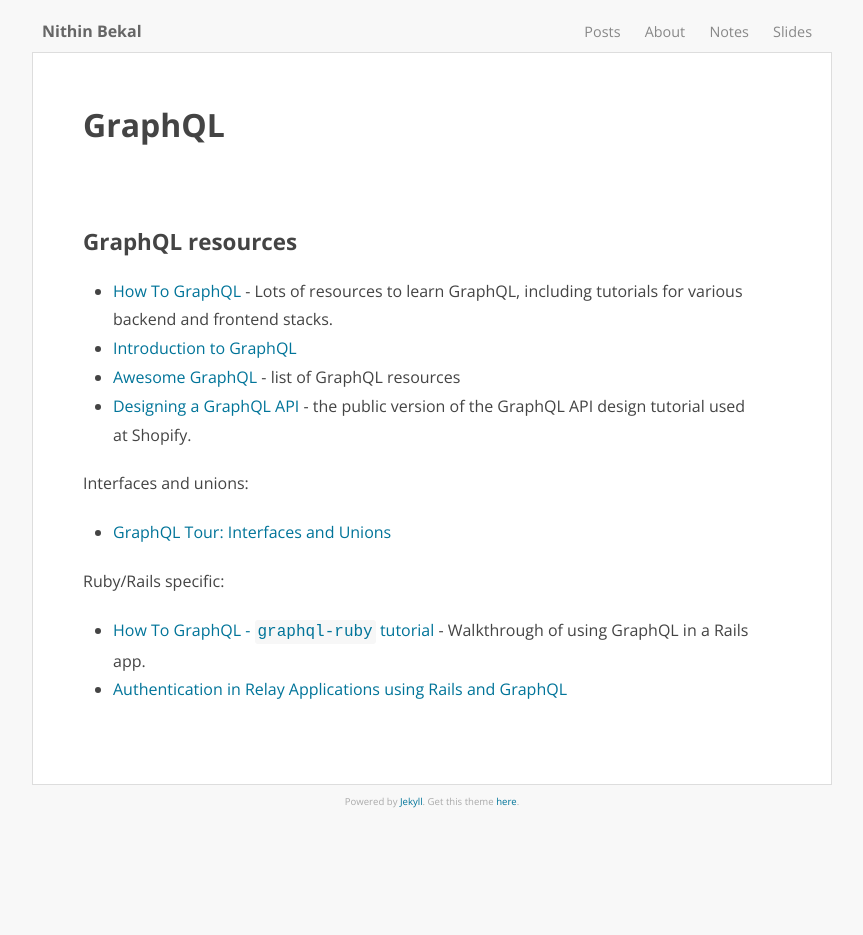
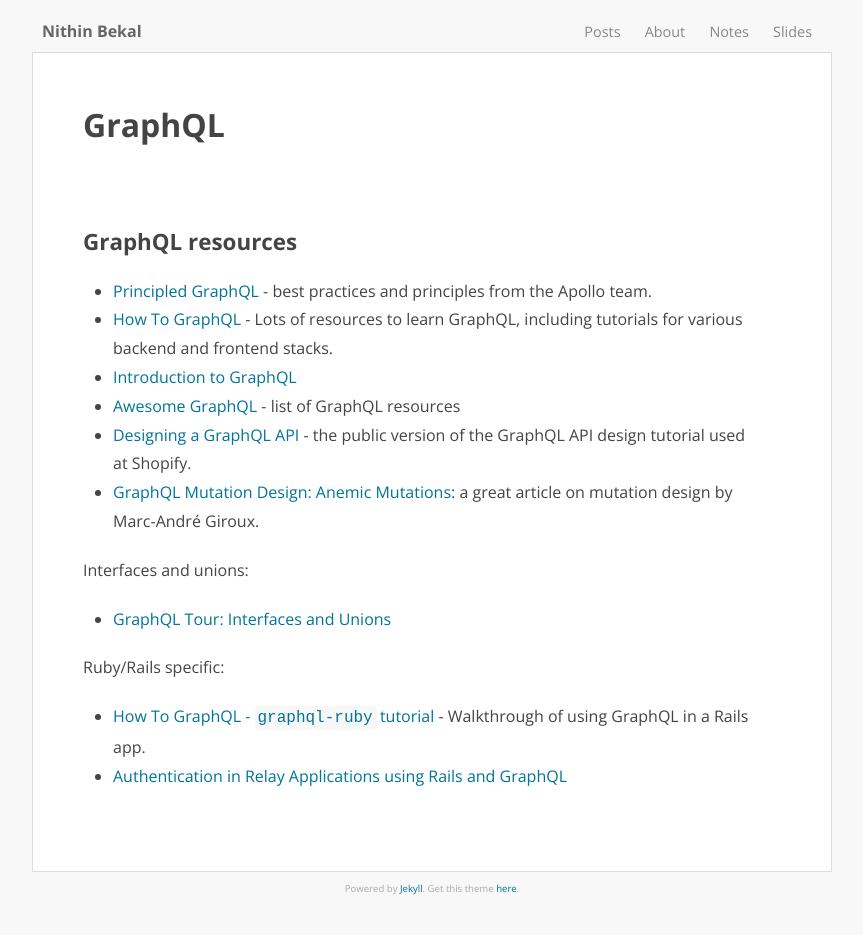
Before and after one commit to nithinbekal/nithinbekal.github.io, a Jekyll site: the page built from notes/graphql.md, in a window 1280 px wide. Shown: the whole page, without its empty margins (208-1071 px from the left). Built offline with Jekyll 4.4.1, drawn with Linux system fonts in a browser that asks for light colours; before the commit the page ends 900 px from its top, so only the background shows below that.

Commit message:
Add graphql bookmarks

```diff
--- a/notes/graphql.md
+++ b/notes/graphql.md
@@ -6,6 +6,8 @@ date:  2018-01-16  9:50:45
 
 ### GraphQL resources
 
+- [Principled GraphQL](https://principledgraphql.com/) -
+  best practices and principles from the Apollo team.
 - [How To GraphQL](https://www.howtographql.com/) -
   Lots of resources to learn GraphQL,
   including tutorials for various backend and frontend stacks.
@@ -14,6 +16,8 @@ date:  2018-01-16  9:50:45
   list of GraphQL resources
 - [Designing a GraphQL API](https://gist.github.com/swalkinshaw/3a33e2d292b60e68fcebe12b62bbb3e2) -
   the public version of the GraphQL API design tutorial used at Shopify.
+- [GraphQL Mutation Design: Anemic Mutations](https://medium.com/@__xuorig__/graphql-mutation-design-anemic-mutations-dd107ba70496):
+  a great article on mutation design by Marc-André Giroux.
 
 Interfaces and unions:
 
```
